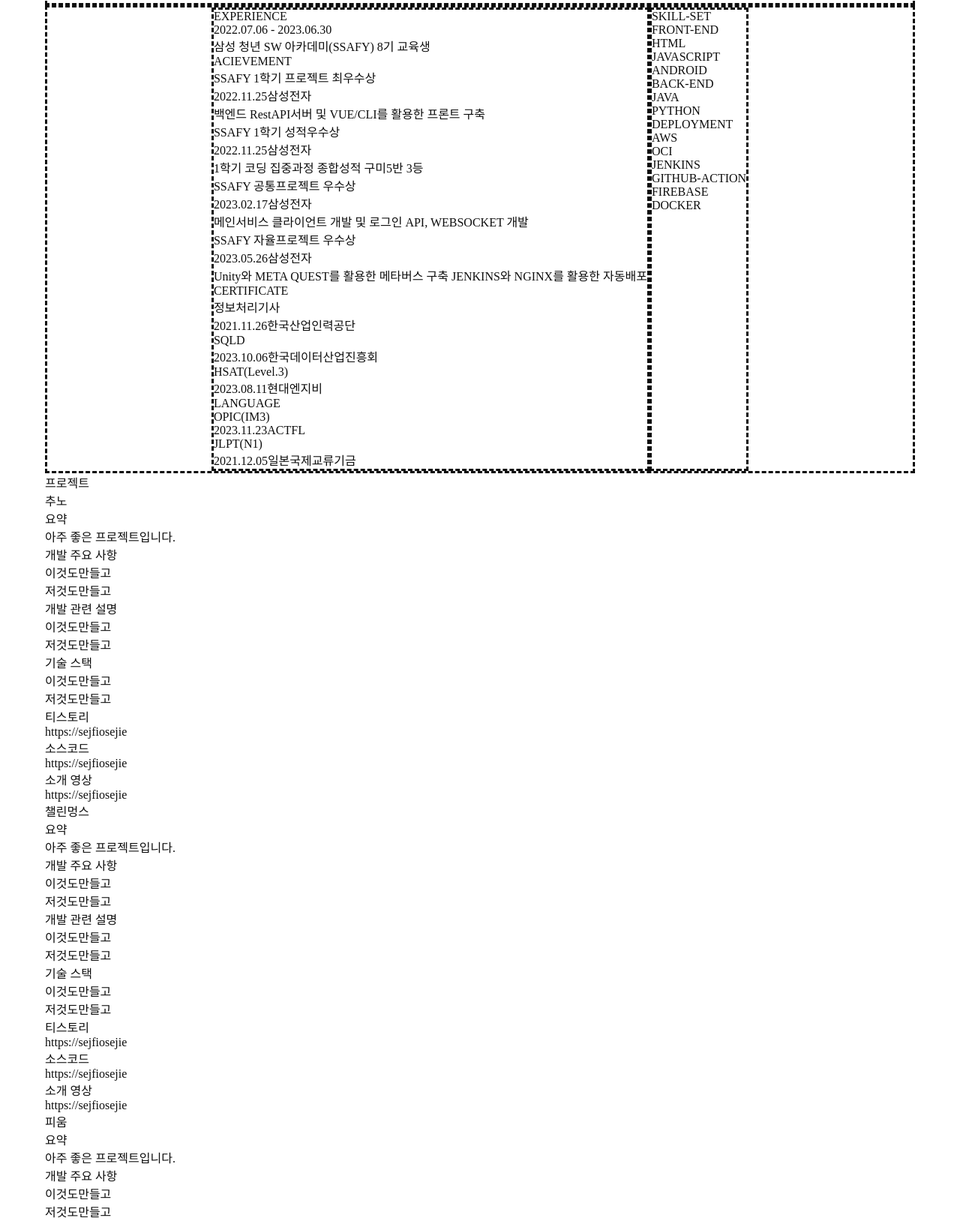
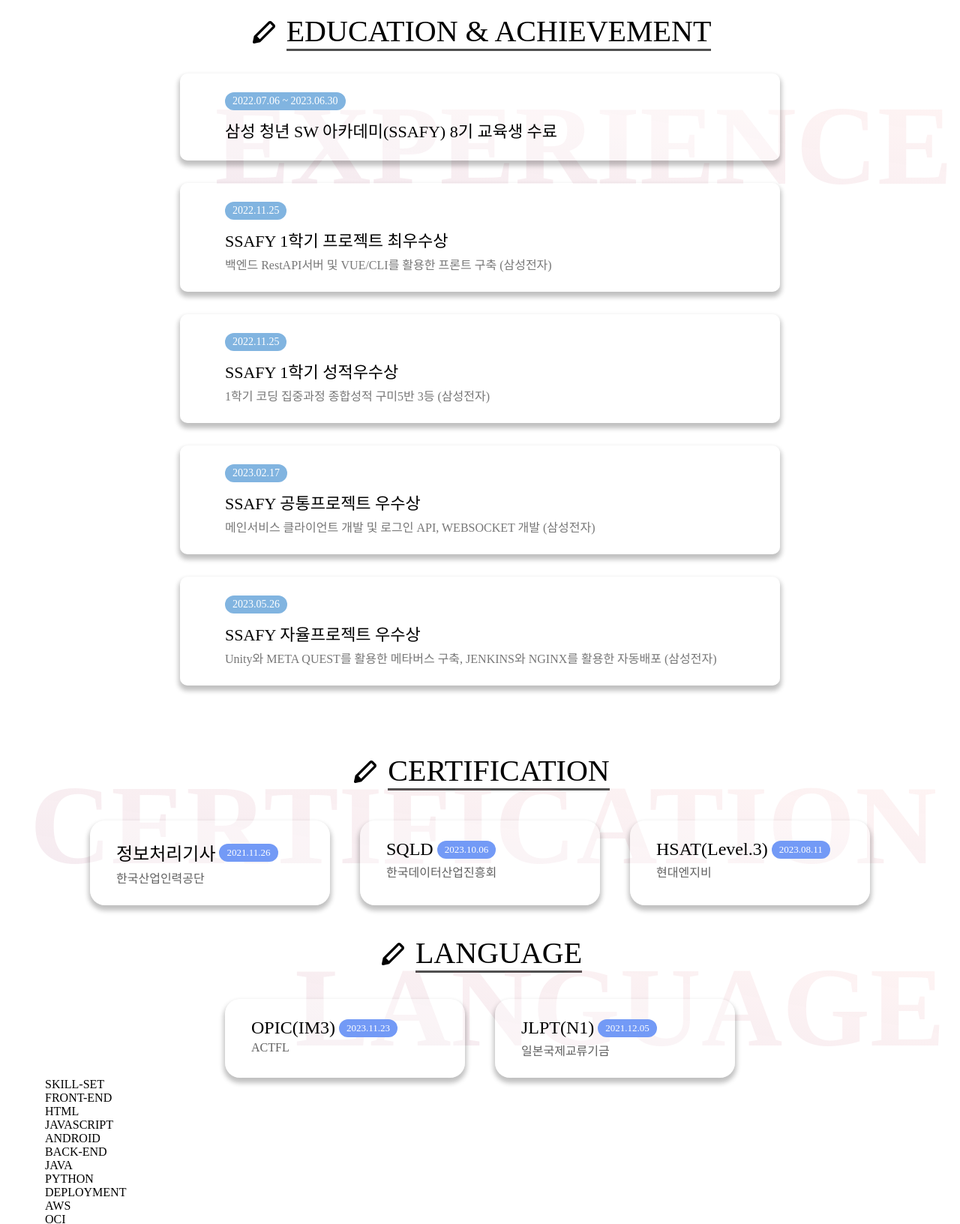
Before and after one commit to okanekudasai/okanekudasai.github.io, a plain HTML site: page index.html in a window 1280 px wide. Shown: the part 1168-2800 px from the top of the page at 75% size. Drawn offline with nearby package versions, Linux system fonts and the light colour scheme; a web font is replaced by a local one.

Commit message:
add_certification

```diff
--- a/css/main.css
+++ b/css/main.css
@@ -1,5 +1,5 @@
 :root {
-    --intro_max_height: 700px;
+    --intro_max_height: 750px;
 }
 
 @font-face {
@@ -47,11 +47,6 @@
     font-family: 'BMJUA';
     box-sizing: border-box;
     margin: 0;
-}
-
-body > * {
-    color: rgba(0, 0, 0, 0.95)
-
 }
 
 
@@ -206,11 +201,6 @@
     height: 23px;
 }
 
-#ability_set {
-    border: dashed;
-    display: flex;
-    justify-content: center;
-}
 
 #footer {
     background-color: black;
@@ -302,8 +292,78 @@
     margin: 10px 0;
 }
 #introduction_cell_container > div > div > div:nth-child(1) {
-    font-size: 30px;
+    font-size: 25px;
 }
 #introduction_cell_container > div > div > div:nth-child(2) {
+    font-size: 20px;
+}
+
+.experience_card, .achievement_card {
+    background: rgba(255, 255, 255, 0.365);
+    padding: 25px 60px;
+    width: 800px;
+    box-shadow: 0 5px 6px 2px rgba(0, 0, 0, 0.247);
+    border-radius: 10px;
+    margin: 30px auto;
+    max-width: 100%;
+}
+.experience_card > div > div:nth-child(1), .achievement_card > div > div > span:nth-child(1) {
+    font-size: 14px;
+    background-color: rgb(129, 180, 224);
+    display: inline-block;
+    color: white;
+    padding: 4px 10px;
+    border-radius: 30px;
+    margin-bottom: 10px;
+}
+.experience_card > div > div:nth-child(2), .achievement_card > div > div:nth-child(2) {
     font-size: 22px;
 }
+.achievement_card > div > div:nth-child(3) {
+    color: rgba(0, 0, 0, 0.539);
+    margin-top: 5px;
+}
+
+.certifacation_card, .language_card{
+    padding: 25px 35px;
+    min-width: 320px;
+    background-color: rgba(255, 255, 255, 0.352);
+    border-radius: 20px;
+    box-shadow: 0 5px 6px 2px rgba(0, 0, 0, 0.247);
+    margin: 0 20px;
+    margin-bottom: 40px;
+}
+.certifacation_card > div:nth-child(1) {
+    display: flex;
+    align-items: center;
+}
+.certifacation_card > div:nth-child(1) > div:nth-child(1), .language_card > div:nth-child(1) > div:nth-child(1) {
+    font-size: 24px;
+}
+.certifacation_card > div:nth-child(1) > div:nth-child(2), .language_card > div:nth-child(1) > div:nth-child(2) {
+    background-color: rgb(115, 154, 246);
+    color: white;
+    padding: 4px 10px;
+    border-radius: 30px;
+    font-size: 13px;
+    margin-left: 5px;
+}
+.certifacation_card > div:nth-child(2), .language_card > div:nth-child(2) {
+    color: rgba(0, 0, 0, 0.628);
+    margin-top: 4px;
+}
+.language_card {
+    padding: 25px 35px;
+    min-width: 320px;
+    background-color: rgba(255, 255, 255, 0.352);
+    border-radius: 20px;
+    box-shadow: 0 5px 6px 2px rgba(0, 0, 0, 0.247);
+    margin: 35px 20px 0;
+}
+.language_card > div:nth-child(1) {
+    display: flex;
+    align-items: center;
+}
+ {
+
+}
--- a/index.html
+++ b/index.html
@@ -57,10 +57,10 @@
         </div>
         <div id="content_container">
             <div id="content_box">
-                <div style="border: dashed; position: relative; ">
+                <div style="position: relative; ">
                     <div style="margin-left: -50px; position: absolute; top: 10px; font-size: 150px; font-weight: 900; z-index:1; background: linear-gradient(to right top, #86165717, #ffa69e1e); color: transparent; -webkit-background-clip: text;">INTRODUCTION</div>
                     <div style="z-index: 2; position:relative">
-                        <div class="content_unit_title"><img src="./assets/pen.svg" alt=""><span>소개</span></div>
+                        <div class="content_unit_title"><img src="./assets/pen.svg" alt=""><span>PROFILE</span></div>
                         <div id="introduction_cell_container">
                             <div>
                                 <div>
@@ -112,108 +112,144 @@
                                     <img src="./assets/school.svg" alt="">
                                 </div>
                                 <div>
-                                    <div>학력</div>
-                                    <div>서울시립대(세무학과)</div>
+                                    <div>최종 학력</div>
+                                    <div>서울시립대</div>
                                 </div>
                             </div>
                         </div>
                     </div>
                 </div>
                 <div id="ability_set">
-                    <div class="dashed">
                     <div>
-                            <div>EXPERIENCE</div>
+                        <div class="content_unit_title"><img src="./assets/pen.svg" alt=""><span>EDUCATION & ACHIEVEMENT</span></div>
+                        <div style="position:relative">
+                            <div style="right: -50px; position: absolute; top: 10px; font-size: 150px; font-weight: 900; z-index:1; background: linear-gradient(to right top, #86165717, #ffa69e1e); color: transparent; -webkit-background-clip: text;">EXPERIENCE</div>
+                            <div style="z-index: 2; position: relative;">
+                                <div class="experience_card">
                                     <div>
-                                <div>2022.07.06 - 2023.06.30</div>
-                                <div>삼성 청년 SW 아카데미(SSAFY) 8기 교육생</div>
+                                        <div>2022.07.06 ~ 2023.06.30</div>
+                                        <div>삼성 청년 SW 아카데미(SSAFY) 8기 교육생 수료</div>
                                     </div>
                                 </div>
+                                <div class="achievement_card">
                                     <div>
-                            <div>ACIEVEMENT</div>
                                         <div>
+                                            <span>2022.11.25</span>
+                                        </div>
                                         <div>
                                             SSAFY 1학기 프로젝트 최우수상
                                         </div>
                                         <div>
-                                    <span>2022.11.25</span><span>삼성전자</span>
-                                </div>
-                                <div>
-                                    백엔드 RestAPI서버 및 VUE/CLI를 활용한 프론트 구축
+                                            백엔드 RestAPI서버 및 VUE/CLI를 활용한 프론트 구축 (삼성전자)
                                         </div>
                                     </div>
+                                </div>
+                                <div class="achievement_card">
                                     <div>
+                                        <div>
+                                            <span>2022.11.25</span>
+                                        </div>
                                         <div>
                                             SSAFY 1학기 성적우수상
                                         </div>
                                         <div>
-                                    <span>2022.11.25</span><span>삼성전자</span>
-                                </div>
-                                <div>
-                                    1학기 코딩 집중과정 종합성적 구미5반 3등
+                                            1학기 코딩 집중과정 종합성적 구미5반 3등 (삼성전자)
                                         </div>
                                     </div>
+                                </div>
+                                <div class="achievement_card">
                                     <div>
+                                        <div>
+                                            <span>2023.02.17</span>
+                                        </div>
                                         <div>
                                             SSAFY 공통프로젝트 우수상
                                         </div>
                                         <div>
-                                    <span>2023.02.17</span><span>삼성전자</span>
-                                </div>
-                                <div>
-                                    메인서비스 클라이언트 개발 및 로그인 API, WEBSOCKET 개발
+                                            메인서비스 클라이언트 개발 및 로그인 API, WEBSOCKET 개발 (삼성전자)
                                         </div>
                                     </div>
+                                </div>
+                                <div class="achievement_card">
                                     <div>
+                                        <div>
+                                            <span>2023.05.26</span>
+                                        </div>
                                         <div>
                                             SSAFY 자율프로젝트 우수상
                                         </div>
                                         <div>
-                                    <span>2023.05.26</span><span>삼성전자</span>
+                                            Unity와 META QUEST를 활용한 메타버스 구축,
+                                            JENKINS와 NGINX를 활용한 자동배포 (삼성전자)
+                                        </div>
+                                    </div>
+                                </div>
+                            </div>
+                        </div>
+                        <div style="position:relative; margin-top: 90px;">
+                            <div class="content_unit_title"><img src="./assets/pen.svg" alt=""><span>CERTIFICATION</span></div>
+                            <div style="left: -20px; position: absolute; top: 10px; font-size: 150px; font-weight: 900; z-index:1; background: linear-gradient(to right top, #86165717, #ffa69e1e); color: transparent; -webkit-background-clip: text;">CERTIFICATION</div>
+                            <div style="display: flex; justify-content: center; position: relative; z-index: 2; margin-top: 40px; width: 100%; flex-wrap: wrap;">
+                                <div class="certifacation_card">
+                                    <div>
+                                        <div>정보처리기사</div>
+                                        <div>2021.11.26</div>
+                                        <div class="hide">21203040316J</div>
                                     </div>
                                     <div>
-                                    Unity와 META QUEST를 활용한 메타버스 구축
-                                    JENKINS와 NGINX를 활용한 자동배포
+                                        한국산업인력공단
+                                    </div>
+                                </div>
+                                <div class="certifacation_card">
+                                    <div>
+                                        <div>SQLD</div>
+                                        <div>2023.10.06</div>
+                                        <div class="hide">SQLD-050016653</div>
+                                    </div>
+                                    <div>
+                                        한국데이터산업진흥회
+                                    </div>
+                                </div>
+                                <div class="certifacation_card">
+                                    <div>
+                                        <div>HSAT(Level.3)</div>
+                                        <div>2023.08.11</div>
+                                        <div class="hide">HSAT-23-02-241</div>
+                                    </div>
+                                    <div>
+                                        현대엔지비
+                                    </div>
+                                </div>
+                            </div>
+                        </div>
+                        <div style="position:relative;">
+                            <div class="content_unit_title"><img src="./assets/pen.svg" alt=""><span>LANGUAGE</span></div>
+                            <div style="right: -40px; position: absolute; top: 10px; font-size: 150px; font-weight: 900; z-index:1; background: linear-gradient(to right top, #86165717, #ffa69e1e); color: transparent; -webkit-background-clip: text;">LANGUAGE</div>
+                            <div style="display: flex; justify-content: center; flex-wrap: wrap; position: relative; z-index:2;">
+                                <div class="language_card">
+                                    <div>
+                                        <div>OPIC(IM3)</div>
+                                        <div>2023.11.23</div>
+                                        <div class="hide">2E6128138353</div>
+                                    </div>
+                                    <div>
+                                        <span>ACTFL</span>
+                                    </div>
+                                </div>
+                                <div class="language_card">
+                                    <div>
+                                        <div>JLPT(N1)</div>
+                                        <div>2021.12.05</div>
+                                        <div class="hide">N1A438419A</div>
+                                    </div>
+                                    <div>
+                                        <span>일본국제교류기금</span>
+                                    </div>
+                                </div>
                             </div>
                         </div>
                     </div>
                     <div>
-                            <div>CERTIFICATE</div>
-                            <div>
-                                <div>정보처리기사<span class="hide">21203040316J</span></div>
-                                <div>
-                                    <span>2021.11.26</span><span>한국산업인력공단</span>
-                                </div>
-                            </div>
-                            <div>
-                                <div>SQLD<span class="hide">SQLD-050016653</span></div>
-                                <div>
-                                    <span>2023.10.06</span><span>한국데이터산업진흥회</span>
-                                </div>
-                            </div>
-                            <div>
-                                <div>HSAT(Level.3)<span class="hide">HSAT-23-02-241</span></div>
-                                <div>
-                                    <span>2023.08.11</span><span>현대엔지비</span>
-                                </div>
-                            </div>
-                        </div>
-                        <div>
-                            <div>LANGUAGE</div>
-                            <div>
-                                <div>OPIC(IM3)<span class="hide">2E6128138353</span></div>
-                                <div>
-                                    <span>2023.11.23</span><span>ACTFL</span>
-                                </div>
-                            </div>
-                            <div>
-                                <div>JLPT(N1)<span class="hide">N1A438419A</span></div>
-                                <div>
-                                    <span>2021.12.05</span><span>일본국제교류기금</span>
-                                </div>
-                            </div>
-                        </div>
-                    </div>
-                    <div class="dashed">
                         <div>
                             <div>SKILL-SET</div>
                             <div>
```
Lines whose indentation alone changed are shown as unchanged.
